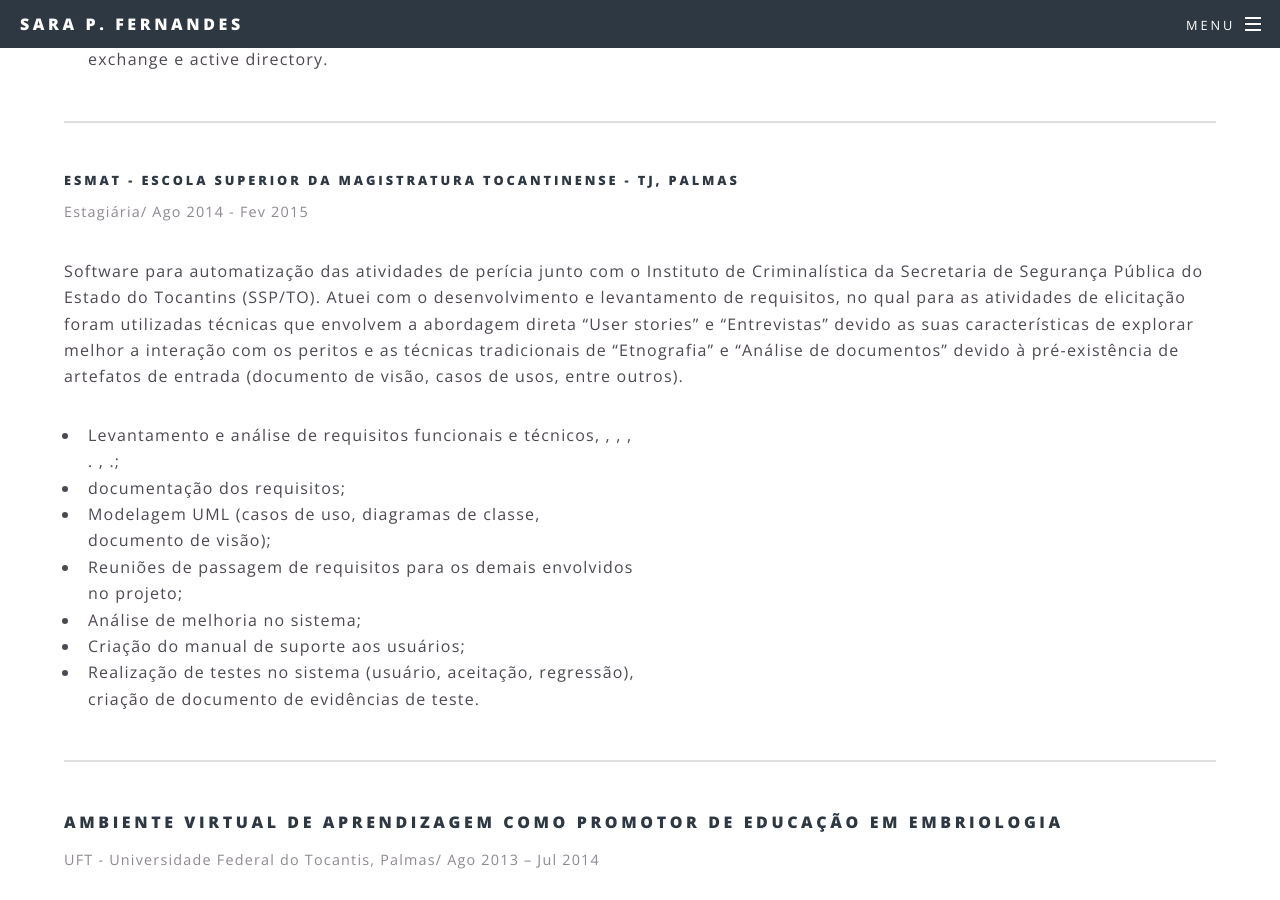
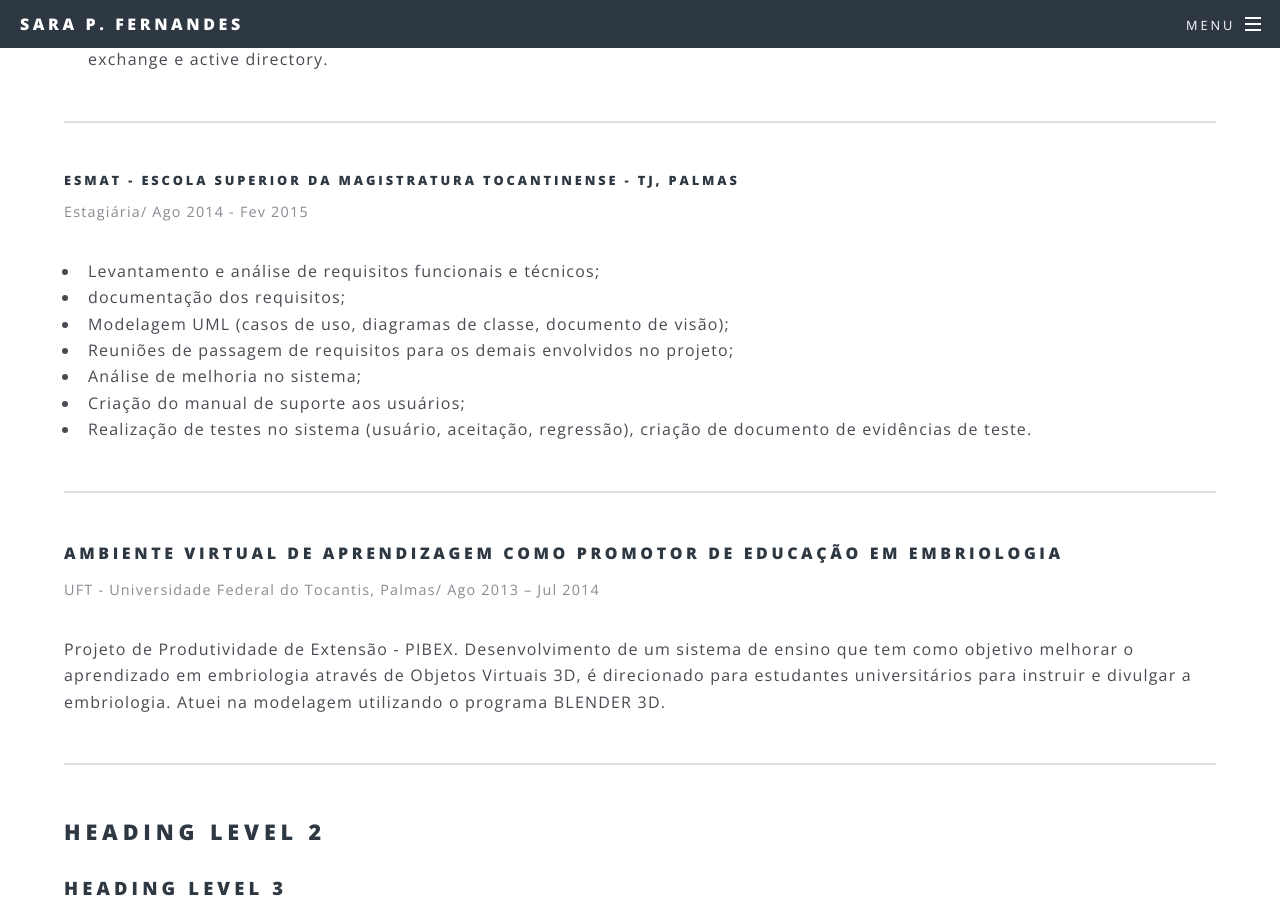
Before and after one commit to SaraFernandes/sarafernandes.github.io_sfdhgdfg, a Jekyll site: the page built from profissionais.html, in a window 1280 px wide and 900 px high, scrolled down 961 px. Built offline with Jekyll 4.4.1, drawn with Linux system fonts in a browser that asks for light colours.

```diff
--- a/profissionais.html
+++ b/profissionais.html
@@ -12,7 +12,7 @@
 					<h4>ECT - Empresa Brasileira de Correios e Telégrafos -DR/TO, Palmas</h4>
 					<p>Estagiária, Set 2015 - Fev 2016</p>
 				</header>
-					<div class="6u 24u$(medium)">
+					<div class="6u 12u$(medium)">
 						<ul>
 							<li>Acompanhamento de indicadores e resultados do setor;</li>
 							<li>Acompanhamento e auxílio aos novos estagiários, e na realização de levantamentos afetos ao parque computacional;</li>
@@ -31,10 +31,9 @@
 					<h5>ESMAT - Escola Superior da Magistratura Tocantinense - TJ, Palmas</h5>
 					<p>Estagiária/ Ago 2014 - Fev 2015</p>
 				</header>
-				<p>Software para automatização das atividades de perícia junto com o Instituto de Criminalística da Secretaria de Segurança Pública do Estado do Tocantins (SSP/TO). Atuei com o desenvolvimento e levantamento de requisitos, no qual para as atividades de elicitação foram utilizadas técnicas que envolvem a abordagem direta “User stories” e “Entrevistas” devido as suas características de explorar melhor a interação com os peritos e as técnicas tradicionais de “Etnografia” e “Análise de documentos” devido à pré-existência de artefatos de entrada (documento de visão, casos de usos, entre outros).</p>
-					<div class="6u 12u$(medium)">
+					<div class="12u 12u$(medium)">
 						<ul>
-							<li>Levantamento e análise de requisitos funcionais e técnicos, , , , . , .;</li>
+							<li>Levantamento e análise de requisitos funcionais e técnicos;</li>
 							<li>documentação dos requisitos;</li>
 							<li>Modelagem UML (casos de uso, diagramas de classe, documento de visão);</li>
 							<li>Reuniões de passagem de requisitos para os demais envolvidos no projeto;</li>
```
